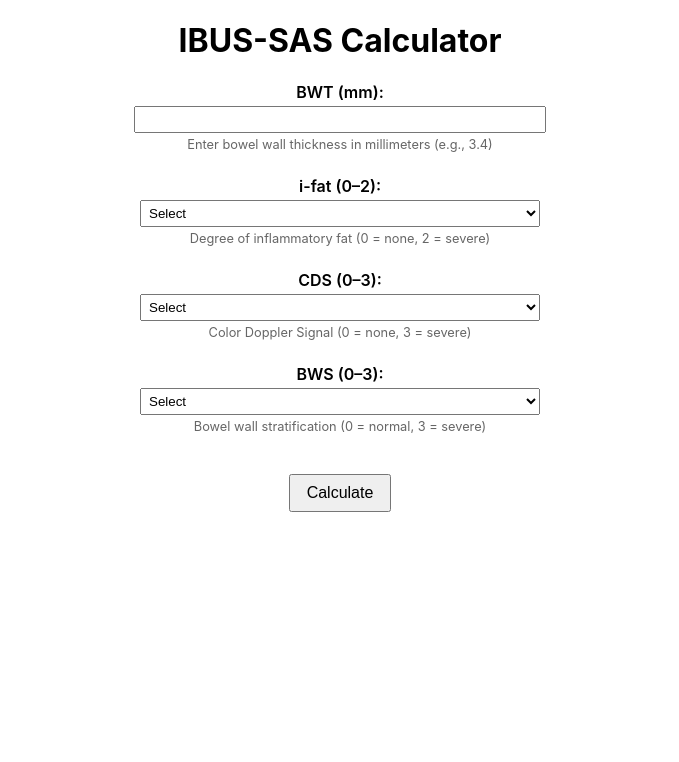
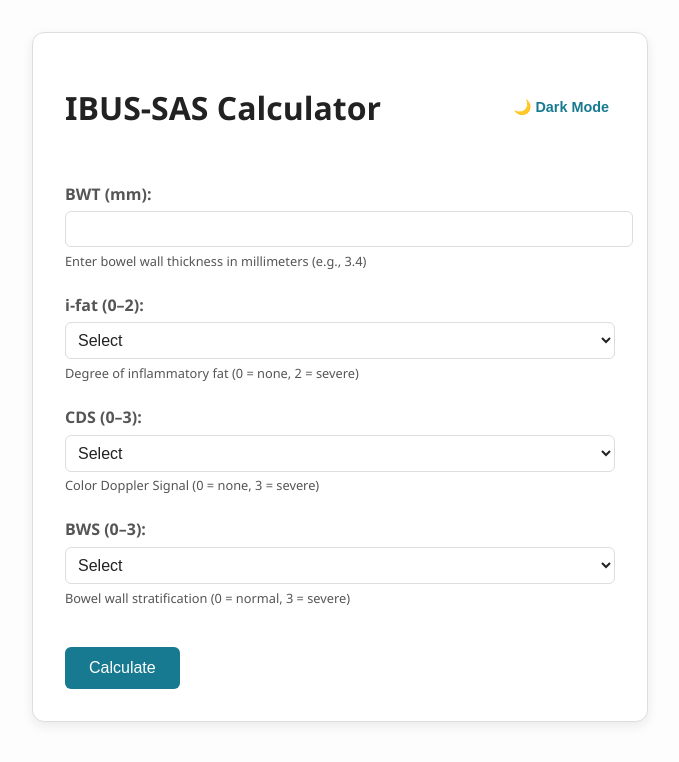
Before and after one commit to Se-bah/react-ibus-sas-calculator, a React (Create React App) app: page / in a window 1280 px wide. Shown: the top 762 px of the page, without its empty margins (300-979 px from the left). Built offline with nearby package versions, Linux system fonts and the light colour scheme.

Commit message:
This update adds Dark and Light mode

```diff
--- a/src/App.css
+++ b/src/App.css
@@ -1,40 +1,62 @@
-.App {
-  text-align: center;
+:root {
+    --bg: #fdfdfd;
+    --card-bg: #ffffff;
+    --text: #222;
+    --label: #555;
+    --border: #ddd;
+    --accent: #187a90;
+    --button-bg: #187a90;
+    --button-text: #fff;
 }
 
-.App-logo {
-  height: 40vmin;
-  pointer-events: none;
+[data-theme="dark"] {
+    --bg: #1e1e1e;
+    --card-bg: #2c2c2c;
+    --text: #f0f0f0;
+    --label: #bbb;
+    --border: #444;
+    --accent: #3db3c9;
+    --button-bg: #3db3c9;
+    --button-text: #000;
 }
 
-@media (prefers-reduced-motion: no-preference) {
-  .App-logo {
-    animation: App-logo-spin infinite 20s linear;
-  }
+body {
+    background-color: var(--bg);
+    margin: 0;
+    font-family: 'Segoe UI', Tahoma, sans-serif;
+    color: var(--text);
 }
 
-.App-header {
-  background-color: #282c34;
-  min-height: 100vh;
-  display: flex;
-  flex-direction: column;
-  align-items: center;
-  justify-content: center;
-  font-size: calc(10px + 2vmin);
-  color: white;
+.App {
+    display: flex;
+    justify-content: center;
+    padding: 2rem;
 }
 
-.App-link {
-  color: #61dafb;
+.app-card {
+    background: var(--card-bg);
+    border: 1px solid var(--border);
+    border-radius: 12px;
+    padding: 2rem;
+    max-width: 550px;
+    width: 100%;
+    box-shadow: 0 4px 12px rgba(0, 0, 0, 0.08);
 }
 
-@keyframes App-logo-spin {
-  from {
-    transform: rotate(0deg);
-  }
-  to {
-    transform: rotate(360deg);
-  }
+.header {
+    display: flex;
+    justify-content: space-between;
+    align-items: center;
+    margin-bottom: 2rem;
+}
+
+.theme-toggle {
+    background: none;
+    border: none;
+    color: var(--accent);
+    font-weight: bold;
+    cursor: pointer;
+    font-size: 0.9rem;
 }
 
 .question-block {
@@ -44,24 +66,44 @@
 .question-block label {
     display: block;
     font-weight: 600;
-    margin-bottom: 0.25rem;
+    color: var(--label);
+    margin-bottom: 0.4rem;
 }
 
 .question-block input,
 .question-block select {
-    width: 400px;
-    padding: 0.25rem;
-    margin-bottom: 0.25rem;
+    width: 100%;
+    padding: 0.5rem;
+    border: 1px solid var(--border);
+    border-radius: 6px;
+    background: var(--card-bg);
+    color: var(--text);
+    font-size: 1rem;
 }
 
 .help-text {
     font-size: 0.8rem;
-    color: #666;
-    margin: 0;
+    color: var(--label);
+    margin-top: 0.3rem;
 }
 
-button {
-    padding: 0.5rem 1rem;
+.calculate-btn {
+    background: var(--button-bg);
+    color: var(--button-text);
+    border: none;
+    padding: 0.75rem 1.5rem;
     font-size: 1rem;
+    border-radius: 6px;
+    cursor: pointer;
     margin-top: 1rem;
 }
+
+.calculate-btn:hover {
+    opacity: 0.9;
+}
+
+.result {
+    margin-top: 1.5rem;
+    font-size: 1.2rem;
+    color: var(--accent);
+}
--- a/src/App.js
+++ b/src/App.js
@@ -1,24 +1,33 @@
-import React, { useState } from "react";
+import React, { useState, useEffect } from "react";
 import "./App.css";
 
 function App() {
+    const [theme, setTheme] = useState("light");
     const [bwt, setBwt] = useState("");
     const [ifat, setIfat] = useState("");
     const [cds, setCds] = useState("");
     const [bws, setBws] = useState("");
     const [result, setResult] = useState(null);
 
+    // Update theme class on <body>
+    useEffect(() => {
+        document.body.setAttribute("data-theme", theme);
+    }, [theme]);
+
+    const toggleTheme = () => {
+        setTheme((prev) => (prev === "light" ? "dark" : "light"));
+    };
+
     const calculateScore = () => {
-        // - - - - - Added validation!! - - - - - -
-        if (bwt === ""  || isNaN(bwt) || Number(bwt) < 0){
-            alert("Please enter a valid BWT value (must be a number > 0)");
+        if (bwt === "" || isNaN(bwt) || Number(bwt) < 0) {
+            alert("Please enter a valid BWT value (must be a number ≥ 0)");
             return;
         }
         if (ifat === "" || cds === "" || bws === "") {
             alert("Please choose all values before calculating.");
             return;
         }
-        //  - - - - - Calculation - - - - -
+
         const score =
             4 * Number(bwt) + 15 * Number(ifat) + 7 * Number(cds) + 4 * Number(bws);
         setResult(score);
@@ -26,7 +35,13 @@ function App() {
 
     return (
         <div className="App">
+            <div className="app-card">
+                <div className="header">
                     <h1>IBUS-SAS Calculator</h1>
+                    <button className="theme-toggle" onClick={toggleTheme}>
+                        {theme === "light" ? "🌙 Dark Mode" : "☀️ Light Mode"}
+                    </button>
+                </div>
 
                 <div className="question-block">
                     <label>BWT (mm):</label>
@@ -59,10 +74,14 @@ function App() {
                     <label>CDS (0–3):</label>
                     <select value={cds} onChange={(e) => setCds(e.target.value)}>
                         <option value="">Select</option>
-                <option value="0">0 - absent signal (mLimberg 0)</option>
-                <option value="1">1 - short round signals (mlimberg 1)</option>
-                <option value="2">2 - longitudinal signals within the intestinal wall (mLimberg 2)</option>
-                <option value="3">3 - long signals also outside the intestinal wall (mLimberg 3)</option>
+                        <option value="0">0 - absent signal</option>
+                        <option value="1">1 - short round signals</option>
+                        <option value="2">
+                            2 - longitudinal signals within the intestinal wall
+                        </option>
+                        <option value="3">
+                            3 - long signals also outside the intestinal wall
+                        </option>
                     </select>
                     <p className="help-text">
                         Color Doppler Signal (0 = none, 3 = severe)
@@ -75,7 +94,7 @@ function App() {
                         <option value="">Select</option>
                         <option value="0">0 - normal, preserved</option>
                         <option value="1">1 - unclear</option>
-                 <option value="2">2 - phocal loss &lt; 3 cm</option>
+                        <option value="2">2 - focal loss &lt; 3 cm</option>
                         <option value="3">3 - extensive loss &gt; 3 cm</option>
                     </select>
                     <p className="help-text">
@@ -83,9 +102,14 @@ function App() {
                     </p>
                 </div>
 
-            <button onClick={calculateScore}>Calculate</button>
+                <button className="calculate-btn" onClick={calculateScore}>
+                    Calculate
+                </button>
 
-            {result !== null && <h2>IBUS-SAS Score: {result}</h2>}
+                {result !== null && (
+                    <h2 className="result">IBUS-SAS Score: {result}</h2>
+                )}
+            </div>
         </div>
     );
 }
```
Lines whose indentation alone changed are shown as unchanged.
